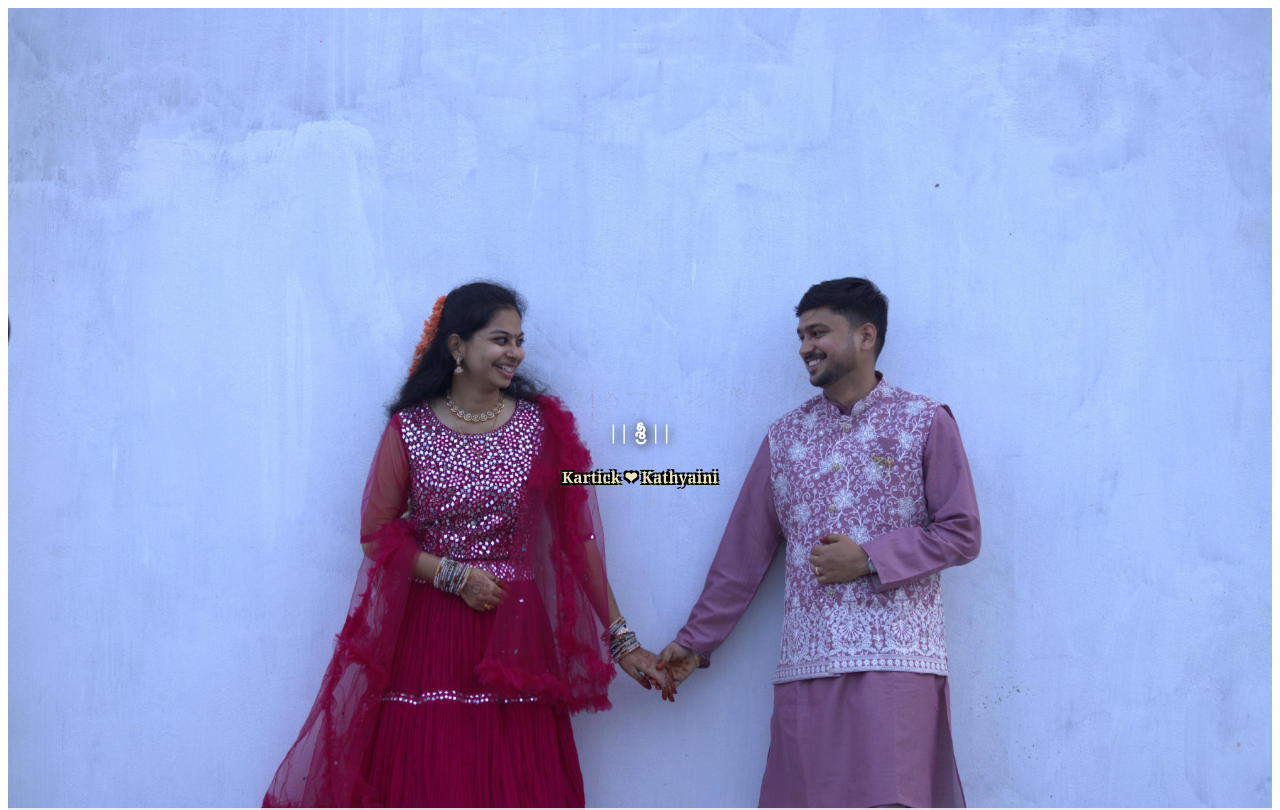
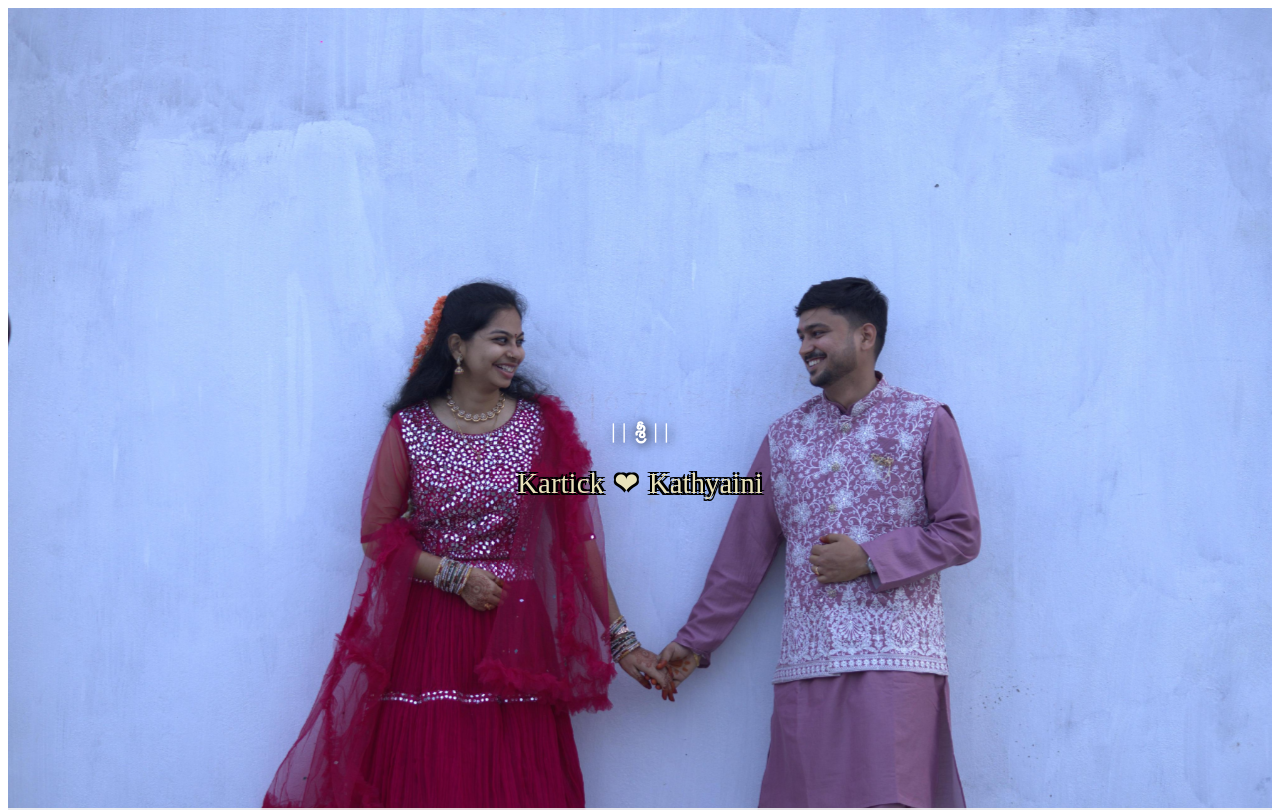
Before and after one commit to Saikathyaini/Kartick-Kathyaini-Invitation, an Angular app: page / in a window 1280 px wide. Shown: the top 810 px of the page. Built offline with nearby package versions, Linux system fonts and the light colour scheme.

Commit message:
updated invitation tap to open

```diff
--- a/src/app/kartick-katy/kartick-katy.component.css
+++ b/src/app/kartick-katy/kartick-katy.component.css
@@ -65,8 +65,16 @@ transform:translate(-50%,-50%);
 
 /* COUPLE NAME */
 
-.hero-text h1{
-font-size:15px;
+.couple-names{
+display:flex;
+justify-content:center;
+align-items:center;
+gap:10px; /* space between names */
+}
+
+.couple-names span{
+font-family: 'Brush Script MT', cursive;
+font-size:28px;
 color:#eae3bb;
 
 text-shadow:
@@ -74,6 +82,11 @@ text-shadow:
 2px -2px 0 #000,
 -2px 2px 0 #000,
 2px 2px 0 #000;
+}
+
+.heart{
+font-size:22px;
+color:#eae3bb;
 }
 
 /* INVITE SECTION */
@@ -179,6 +192,9 @@ font-style:italic;
 /* MOBILE RESPONSIVE */
 
 @media(max-width:768px){
+    .couple-names span{
+font-size:24px;
+}
 
 .hero-image{
 background-position: center center;
--- a/src/app/kartick-katy/kartick-katy.component.html
+++ b/src/app/kartick-katy/kartick-katy.component.html
@@ -9,7 +9,11 @@
 
     <div class="hero-text">
       <h3>|| శ్రీ ||</h3>
-      <h1>Kartick ❤ Kathyaini</h1>
+      <div class="couple-names">
+  <span>Kartick</span>
+  <span class="heart">❤</span>
+  <span>Kathyaini</span>
+</div>
     </div>
 
   </section>
```
